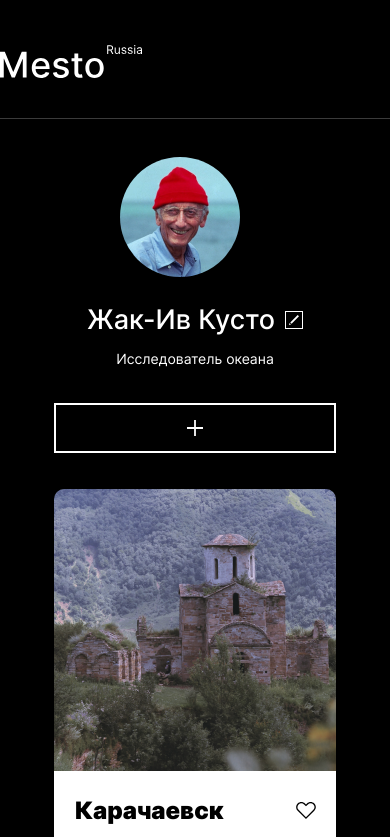
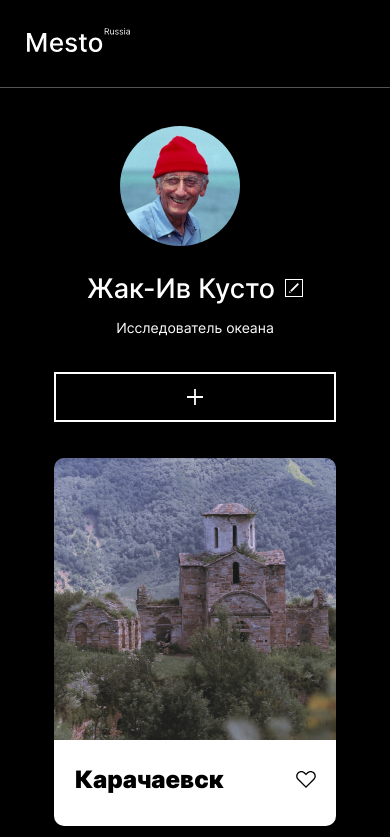
Before and after one commit to RUSNED/mesto-project, a plain HTML site: page index.html in a window 390 px wide. Shown: the top 837 px of the page. Drawn offline with Linux system fonts and the light colour scheme.

Commit message:
первые правки

```diff
--- a/blocks/footer/footer.css
+++ b/blocks/footer/footer.css
@@ -1,9 +1,10 @@
 .footer {
-  max-width: 100%;
-  padding: 66px 15% 60px;
+  max-width: 880px;
+  padding: 66px 0 60px;
+  margin: 0 auto;
 }
 
-@media screen and (max-width: 426px) {
+@media screen and (max-width: 951px) {
   .footer {
     padding: 48px 19px 36px;
   }
--- a/blocks/header/__logo/header__logo.css
+++ b/blocks/header/__logo/header__logo.css
@@ -1,3 +1,8 @@
 .header__logo {
     max-width: 142px;
 }
+@media screen and (max-width: 767px) {
+    .header__logo {
+      max-width: 103px;
+    }
+  }
--- a/blocks/header/header.css
+++ b/blocks/header/header.css
@@ -1,16 +1,29 @@
 .header {
   position: relative;
   max-width: 880px;
-    min-height: 74px;
   padding-top: 45px;
+  padding-bottom: 41px;
   margin: 0 auto;
 }
+
 .header::after {
   width: 100%;
-    content: '';
+  content: "";
   position: absolute;
   left: 0;
   bottom: 0;
   opacity: 0.7;
   border-bottom: 1px solid #545454;
 }
+
+@media screen and (max-width: 1023px) {
+  .header {
+    border-bottom: 1px solid rgba(84, 84, 84, 1);
+    padding-top: 28px;
+    padding-left: 27px;
+    padding-bottom: 31.6px;
+  }
+  .header::after {
+    display: none;
+  }
+}
--- a/blocks/page/page.css
+++ b/blocks/page/page.css
@@ -6,4 +6,6 @@
     text-rendering: optimizeLegibility;
     background-color: black;
     box-sizing: border-box;
+    margin: 0 auto;
+    padding: 0;
 }
--- a/blocks/popup/__button/popup__button.css
+++ b/blocks/popup/__button/popup__button.css
@@ -17,7 +17,7 @@
 }
 
 .popup__button:hover {
-  opacity: 0.2;
+  opacity: 0.8;
 }
 
 @media screen and (max-width: 767px) {
--- /dev/null
+++ b/blocks/popup/_opened/popup_opened.css
@@ -0,0 +1,3 @@
+.popup_opened {
+  display: flex;
+}
--- a/blocks/profile/__add-button/profile__add-button.css
+++ b/blocks/profile/__add-button/profile__add-button.css
@@ -6,7 +6,6 @@
   background-repeat: no-repeat;
   background-position: center;
   cursor: pointer;
-
   margin: 0;
   align-content: center;
 
--- a/blocks/profile/profile.css
+++ b/blocks/profile/profile.css
@@ -1,7 +1,9 @@
 .profile {
-  max-width: 100%;
+  max-width: 880px;
   display: flex;
-  padding: 40px 15% 50px;
+  padding-top: 40px;
+  padding-bottom: 50px;
+  margin: 0 auto;
   justify-content: space-between;
   flex-direction: row;
   align-items: center;
--- a/pages/index.css
+++ b/pages/index.css
@@ -36,3 +36,4 @@
 @import url(../blocks/popup/__header/popup__header.css);
 @import url(../blocks/popup/__button/popup__button.css);
 @import url(../blocks/popup/__close-button/popup__close-button.css);
+@import url(../blocks/popup/_opened/popup_opened.css);
```
Also changed, not shown: 2 other files. Lines whose indentation alone changed are shown as unchanged.
